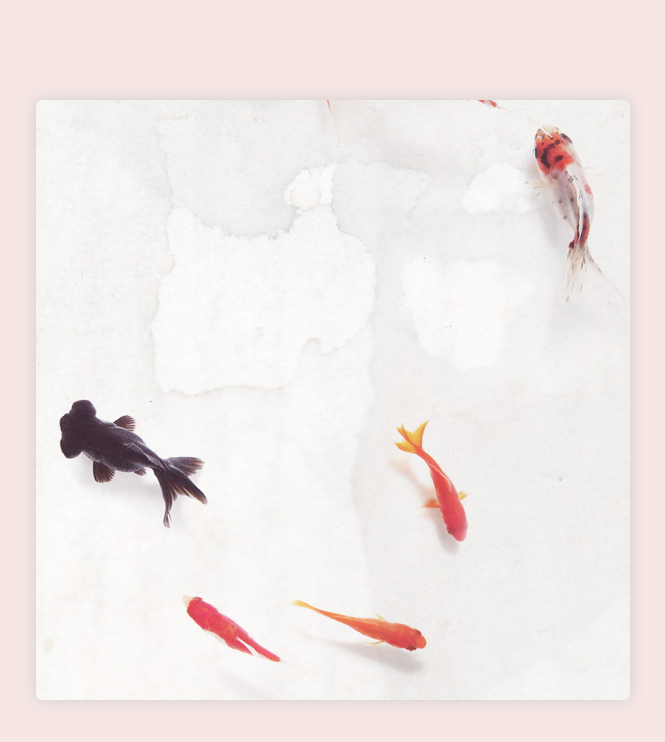
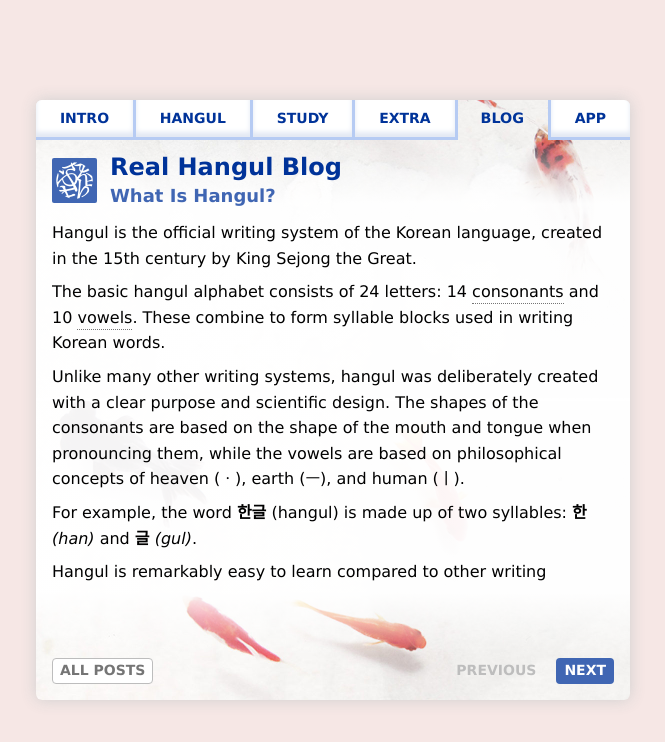
Before and after one commit to bryndyment/realhangul, a Next.js app: page /blog/what-is-hangul in a window 1280 px wide. Before the commit this address had no page. Shown: the top 742 px of the page, without its empty margins (307-972 px from the left). Built offline with nearby package versions, Linux system fonts and the light colour scheme.

Commit message:
Blogs and app changes (#4)
* Blogs and app changes

* Corrected words

* code style changes

```diff
--- a/app/app/page.tsx
+++ b/app/app/page.tsx
@@ -6,8 +6,8 @@ import { FC } from 'react'
 
 export const generateMetadata = buildMetadata({
   canonical: '/app',
-  description: 'Learn hiragana and katakana with the Real Kana app.',
-  title: 'Learn Hiragana And Katakana : Real Kana App'
+  description: 'Learn hangul with the Real Hangul app.',
+  title: 'Learn Hangul : Real Hangul App'
 })
 
 // components
--- /dev/null
+++ b/app/blog/what-is-hangul/page.tsx
@@ -0,0 +1,17 @@
+import { WhatIsHangul } from '@/comp/pages/blog/whatIsHangul'
+import { buildMetadata } from '@/util/common'
+import { FC } from 'react'
+
+// metadata
+
+export const generateMetadata = buildMetadata({
+  canonical: '/blog/what-is-hangul',
+  description: 'What is Hangul? Learn about the Korean writing system.',
+  title: 'What Is Hangul? : Real Hangul'
+})
+
+// components
+
+const WhatIsHangulPage: FC = () => <WhatIsHangul />
+
+export default WhatIsHangulPage
--- a/app/page.tsx
+++ b/app/page.tsx
@@ -6,8 +6,8 @@ import { FC } from 'react'
 
 export const generateMetadata = buildMetadata({
   canonical: '/',
-  description: 'Learn hiragana and katakana with Real Kana.',
-  title: 'Learn Hiragana And Katakana : Real Kana'
+  description: 'Learn Hangul with Real Hangul.',
+  title: 'Learn Hangul : Real Hangul'
 })
 
 // components
--- a/comp/pages/app.tsx
+++ b/comp/pages/app.tsx
@@ -17,9 +17,9 @@ export const App: FC = () => (
   <Base tab="app">
     <Box id="top" sx={{ ...TOP.main, ...LOCAL.top }}>
       <Box>
-        <Heading h1="Real Kana App" h2="For iOS" />
+        <Heading h1="Real Hangul App" h2="For iOS" />
 
-        <Typography>Learn hiragana and katakana — quickly.</Typography>
+        <Typography>Learn hangul — quickly.</Typography>
 
         <List sx={TOP.list}>
           <ListItem sx={TOP.item}>
--- a/comp/pages/blog/introducingWords.tsx
+++ b/comp/pages/blog/introducingWords.tsx
@@ -11,7 +11,7 @@ import { FC } from 'react'
 export const IntroducingWords: FC = () => (
   <Base tab="blog">
     <Top>
-      <Heading h1="Real Kana Blog" h2="Introducing Words" />
+      <Heading h1="Real Hangul Blog" h2="Introducing Words" />
 
       <Scrolling>
         <Typography>
--- /dev/null
+++ b/comp/pages/blog/whatIsHangul.tsx
@@ -0,0 +1,85 @@
+import { Base, Scrolling } from '@/comp/base'
+import { Bottom, Top } from '@/comp/bottomTop'
+import { Em, Heading, Strong } from '@/comp/common'
+import { LINK } from '@/util/styles'
+import { Link, Typography } from '@mui/material'
+import RouterLink from 'next/link'
+import { FC } from 'react'
+
+// components
+
+export const WhatIsHangul: FC = () => (
+  <Base tab="blog">
+    <Top>
+      <Heading h1="Real Hangul Blog" h2="What Is Hangul?" />
+
+      <Scrolling>
+        <Typography>
+          <>Hangul is the official writing system of the Korean language, created in the 15th century by King Sejong the Great.</>
+        </Typography>
+
+        <Typography>
+          <>The basic hangul alphabet consists of 24 letters: 14 </>
+
+          <Link component={RouterLink} href="/hangul" sx={LINK.plain}>
+            consonants
+          </Link>
+
+          <> and 10 </>
+
+          <Link component={RouterLink} href="/hangul" sx={LINK.plain}>
+            vowels
+          </Link>
+
+          <>. These combine to form syllable blocks used in writing Korean words.</>
+        </Typography>
+
+        <Typography>
+          Unlike many other writing systems, hangul was deliberately created with a clear purpose and scientific design. The shapes of the consonants are based
+          on the shape of the mouth and tongue when pronouncing them, while the vowels are based on philosophical concepts of heaven (ㆍ), earth (ㅡ), and human
+          (ㅣ).
+        </Typography>
+
+        <Typography>
+          <>For example, the word </>
+
+          <Strong>한글</Strong>
+
+          <> (hangul) is made up of two syllables: </>
+
+          <Strong>한</Strong>
+
+          <> </>
+
+          <Em>(han)</Em>
+
+          <> and </>
+
+          <Strong>글</Strong>
+
+          <> </>
+
+          <Em>(gul)</Em>
+
+          <>.</>
+        </Typography>
+
+        <Typography>
+          <>
+            Hangul is remarkably easy to learn compared to other writing systems. Its logical structure and consistent rules make it possible for most people to
+            learn the basics within a few hours.
+          </>
+        </Typography>
+
+        <Typography>
+          <>
+            The simplicity of hangul was intentional - it was created to promote literacy among common people at a time when only the elite could read and write
+            using Chinese characters.
+          </>
+        </Typography>
+      </Scrolling>
+    </Top>
+
+    <Bottom next="/blog/how-is-hangul-used" />
+  </Base>
+)
--- a/eslint.config.mjs
+++ b/eslint.config.mjs
@@ -29,6 +29,7 @@ export default [
       'no-use-before-define': 'off',
       'perfectionist/sort-imports': ['error', { newlinesBetween: 'never' }],
       'prettier/prettier': ['error', { arrowParens: 'avoid', endOfLine: 'lf', printWidth: 160, semi: false, singleQuote: true, trailingComma: 'none' }],
+      'react/no-unescaped-entities': 'off',
       'react/react-in-jsx-scope': 'off',
       ...eslintPluginNext.configs.recommended.rules,
       ...eslintPluginReactHooks.configs.recommended.rules
--- a/next.config.js
+++ b/next.config.js
@@ -3,12 +3,10 @@
 const nextConfig = {
   images: { loader: 'custom', loaderFile: './imageLoader.ts' },
   redirects: async () => [
-    { destination: '/blog/how-is-hiragana-used', permanent: true, source: '/blog/how_is_hiragana_used' },
-    { destination: '/blog/how-is-katakana-used', permanent: true, source: '/blog/how_is_katakana_used' },
+    { destination: '/blog/how-is-hangul-used', permanent: true, source: '/blog/how_is_hangul_used' },
     { destination: '/blog/introducing-high-scores', permanent: true, source: '/blog/introducing_high_scores' },
     { destination: '/blog/introducing-words', permanent: true, source: '/blog/introducing_words' },
-    { destination: '/blog/what-is-hiragana', permanent: true, source: '/blog/what_is_hiragana' },
-    { destination: '/blog/what-is-katakana', permanent: true, source: '/blog/what_is_katakana' },
+    { destination: '/blog/what-is-hangul', permanent: true, source: '/blog/what_is_hangul' },
     { destination: '/study', permanent: true, source: '/practice' }
   ]
 }
```
Also changed, not shown: app/blog/how-is-hangul-used/page.tsx (added, +17 -0 lines), comp/pages/blog.tsx (+4 -6 lines), comp/pages/blog/howIsHangulUsed.tsx (added, +101 -0 lines).
